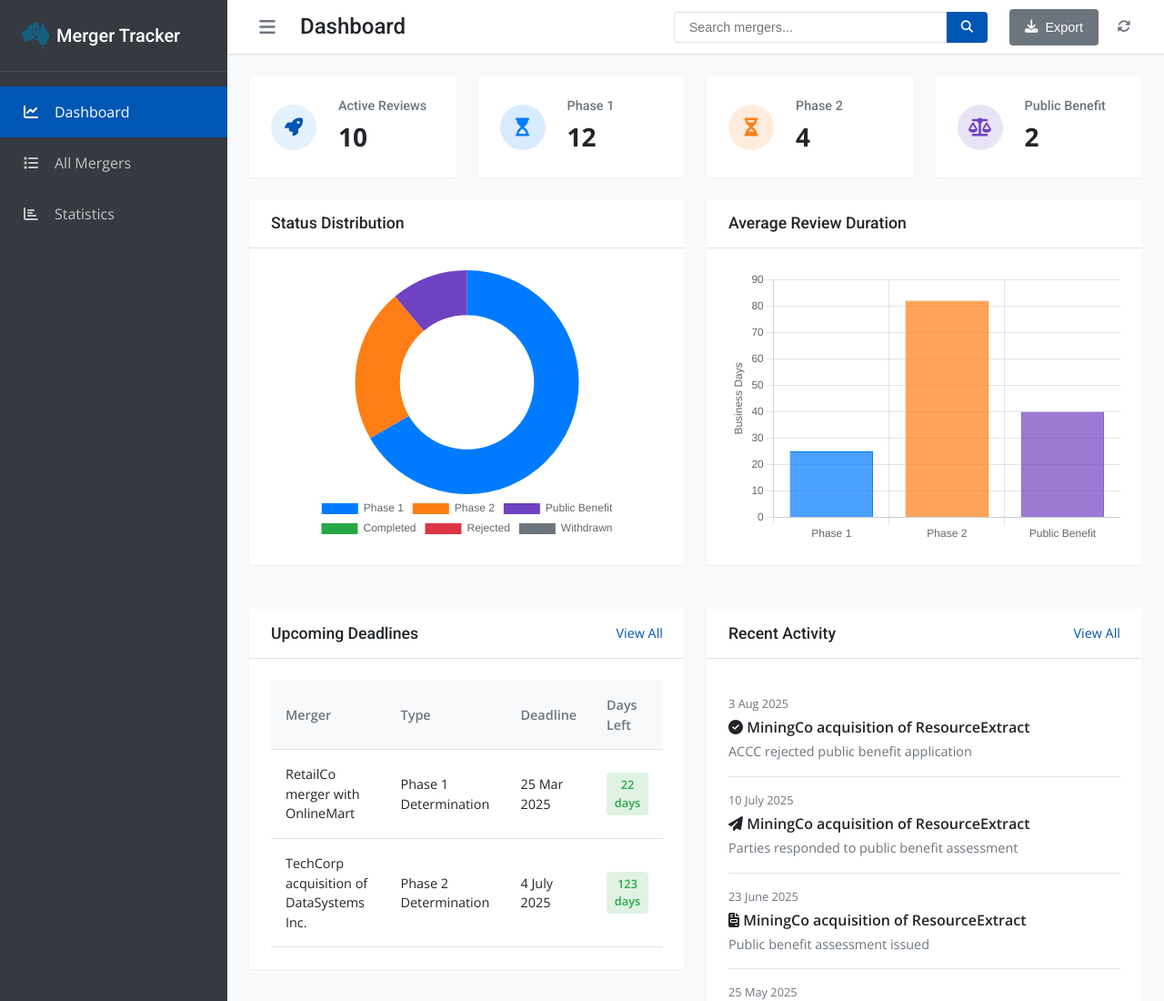
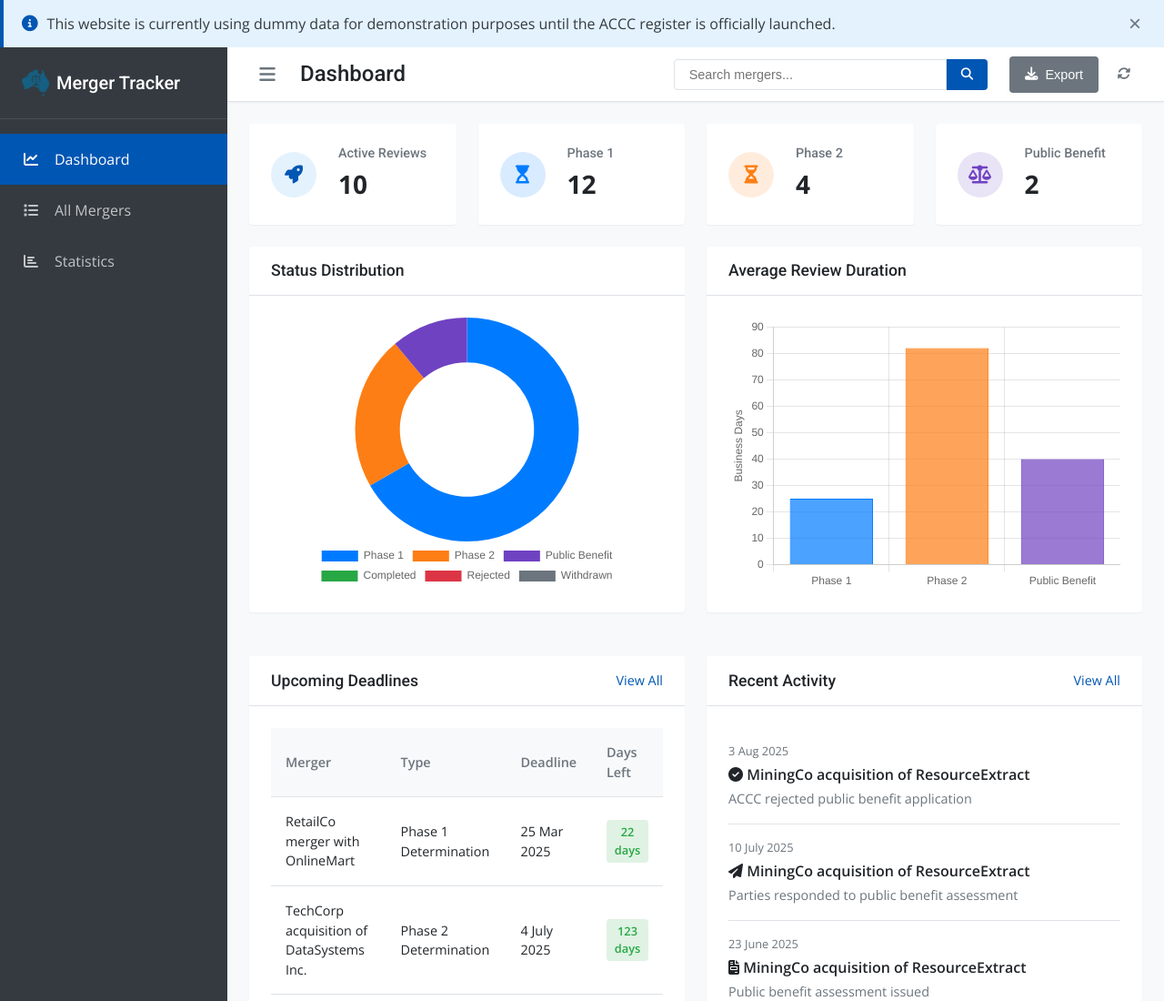
Before and after one commit to ntworthk/accc-merger-tracker, a plain HTML site: page index.html in a window 1280 px wide. Shown: the top 1100 px of the page at 91% size. Drawn offline with nearby package versions, Linux system fonts and the light colour scheme.

Commit message:
Add dummy data banner

```diff
--- a/css/main.css
+++ b/css/main.css
@@ -1014,3 +1014,38 @@ ul, ol {
         width: 100%;
     }
 }
+
+.notification-banner {
+    background-color: #e3f2fd;
+    border-left: 4px solid #0056b3;
+    color: #343a40;
+    padding: 12px 20px;
+    display: flex;
+    align-items: center;
+    position: relative;
+    margin-bottom: 0;
+    z-index: 1001;
+  }
+
+  .notification-banner i {
+    color: #0056b3;
+    margin-right: 10px;
+    font-size: 1.1rem;
+  }
+
+  .notification-banner span {
+    flex: 1;
+  }
+
+  .notification-banner .notification-close {
+    background: none;
+    border: none;
+    color: #6c757d;
+    font-size: 1.5rem;
+    cursor: pointer;
+    padding: 0 5px;
+  }
+
+  .notification-banner .notification-close:hover {
+    color: #343a40;
+  }
--- a/index.html
+++ b/index.html
@@ -3,6 +3,7 @@
 <head>
     <meta charset="UTF-8">
     <meta name="viewport" content="width=device-width, initial-scale=1.0">
+    <link rel="icon" href="assets/img/logo.ico" type="image/x-icon">
     <title>Australian Merger Tracker</title>
     <link rel="stylesheet" href="css/main.css">
     <link rel="stylesheet" href="css/components.css">
@@ -15,6 +16,11 @@
     <link href="https://fonts.googleapis.com/css2?family=Open+Sans:wght@400;600;700&family=Roboto:wght@300;400;500;700&display=swap" rel="stylesheet">
 </head>
 <body>
+    <div class="notification-banner">
+        <i class="fas fa-info-circle"></i>
+        <span>This website is currently using dummy data for demonstration purposes until the ACCC register is officially launched.</span>
+        <button class="notification-close" onclick="this.parentElement.style.display='none';">×</button>
+    </div>
     <div class="app-container">
         <!-- Sidebar Navigation -->
         <aside class="sidebar">
```
